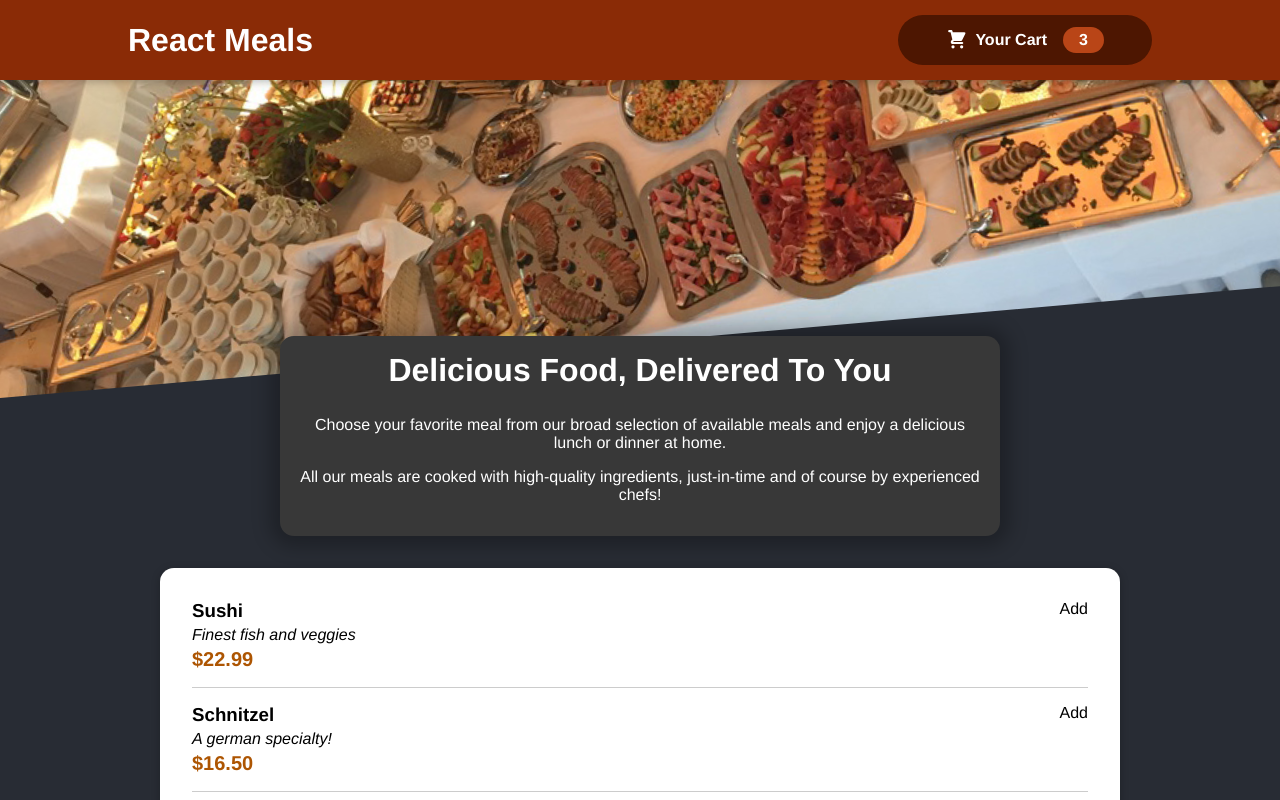
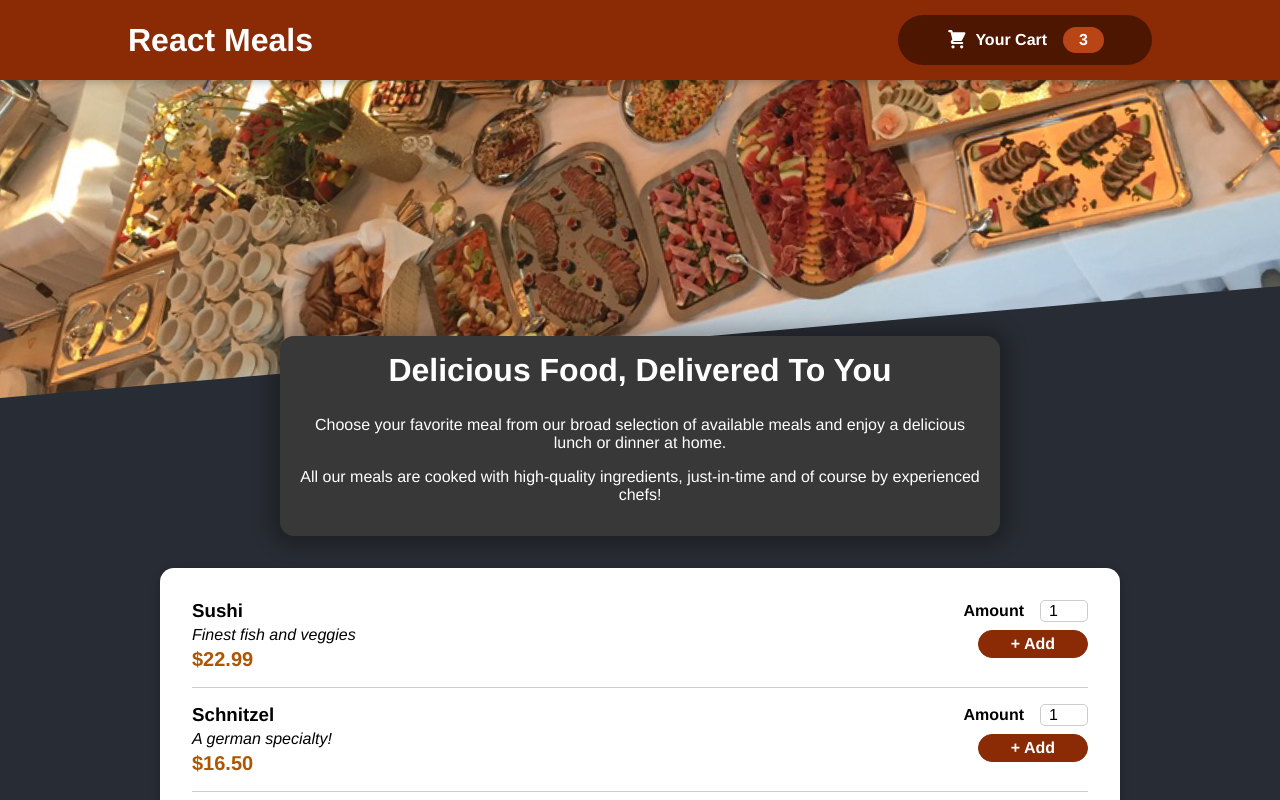
Before and after one commit to ken888686/food-order, a React (Create React App) app: page / in a window 1280 px wide. Shown: the top 800 px of the page. Built offline with nearby package versions, Linux system fonts and the light colour scheme.

Commit message:
add MealItemForm

```diff
--- a/src/components/Meals/AvailableMeals.js
+++ b/src/components/Meals/AvailableMeals.js
@@ -7,6 +7,7 @@
   const mealsList = DUMMY_MEALS.map(
     (meal) => (
       <MealItem
+        id={meal.id}
         key={meal.id}
         name={meal.name}
         description={meal.description}
--- a/src/components/Meals/MealItem/MealItem.js
+++ b/src/components/Meals/MealItem/MealItem.js
@@ -1,8 +1,8 @@
 import classes from './MealItem.module.scss';
+import MealItemForm from './MealItemForm';
 
 export default function MealItem(props) {
   const price = `$${props.price.toFixed(2)}`;
-
   return (
     <li className={classes.meal}>
       <div>
@@ -11,7 +11,7 @@
         <div className={classes.price}>{price}</div>
       </div>
       <div>
-        Add
+        <MealItemForm id={props.id} />
       </div>
     </li>
   );
--- a/src/components/Meals/MealItem/MealItemForm.js
+++ b/src/components/Meals/MealItem/MealItemForm.js
@@ -0,0 +1,21 @@
+import Input from '../../UI/Input';
+import classes from './MealItemForm.module.scss';
+
+export default function MealItemForm(props) {
+  return (
+    <form action="" className={classes.form}>
+      <Input
+        label="Amount"
+        input={{
+          id: props.id,
+          type: 'number',
+          min: '1',
+          max: '5',
+          step: '1',
+          defaultValue: '1',
+        }}
+      />
+      <button type="button"> + Add</button>
+    </form>
+  );
+}
--- /dev/null
+++ b/src/components/Meals/MealItem/MealItemForm.module.scss
@@ -0,0 +1,20 @@
+.form {
+  text-align: right;
+
+  button {
+    font: inherit;
+    cursor: pointer;
+    background-color: #8a2b06;
+    border: 1px solid #8a2b06;
+    color: white;
+    padding: 0.25rem 2rem;
+    border-radius: 20px;
+    font-weight: bold;
+
+    &:hover,
+    &:active {
+      background-color: #641e03;
+      border-color: #641e03;
+    }
+  }
+}
--- /dev/null
+++ b/src/components/UI/Input.js
@@ -0,0 +1,11 @@
+/* eslint-disable react/jsx-props-no-spreading */
+import classes from './Input.module.scss';
+
+export default function Input(props) {
+  return (
+    <div className={classes.input}>
+      <label htmlFor={props.input.id}>{props.label}</label>
+      <input {...props.input} />
+    </div>
+  );
+}
--- /dev/null
+++ b/src/components/UI/Input.module.scss
@@ -0,0 +1,18 @@
+.input {
+  display: flex;
+  align-items: center;
+  margin-bottom: 0.5rem;
+
+  label {
+    font-weight: bold;
+    margin-right: 1rem;
+  }
+
+  input {
+    width: 3rem;
+    border-radius: 5px;
+    border: 1px solid #ccc;
+    font: inherit;
+    padding-left: 0.5rem;
+  }
+}
```
